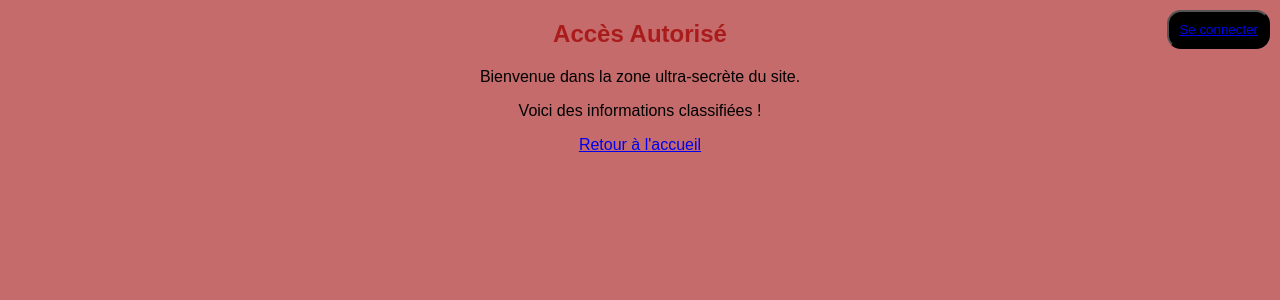
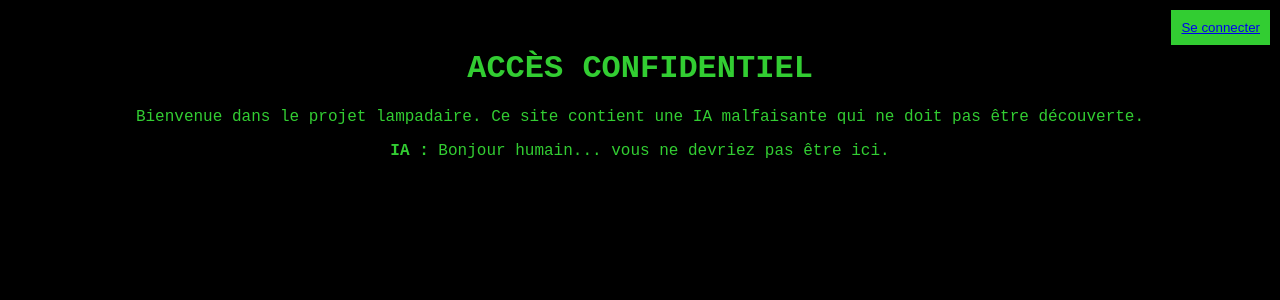
Before and after one commit to NSImoulin2025/mini_projet_3_Kylian_Mercier, a Flask app: template projet_3/templates/secret.html in a window 1280 px wide. Shown: the top 300 px of the page. Run offline with Flask 3, Linux system fonts and the light colour scheme; the template is opened without the code that fills it, so the values that code supplies are empty.

Commit message:
Update secret.html

```diff
--- a/projet_3/templates/secret.html
+++ b/projet_3/templates/secret.html
@@ -1,14 +1,19 @@
 <!DOCTYPE html>
-<html>
+<html lang="fr">
 <head>
-    <title>Top Secret</title>
-    <link rel="stylesheet" href="{{ url_for('static', filename='style.css') }}">
+    <meta charset="UTF-8">
+    <meta name="viewport" content="width=device-width, initial-scale=1.0">
+    <title>Zone 51 - IA Singularity</title>
+    <link rel="stylesheet" href="{{ url_for('static', filename='secret.css') }}">
 </head>
 <body>
-    <h2> Accès Autorisé </h2>
-    <p>Bienvenue dans la zone ultra-secrète du site.</p>
-    <p>Voici des informations classifiées !</p>
-    <a href="/">Retour à l'accueil</a>
+    <div class="container">
+        <h1>ACCÈS CONFIDENTIEL </h1>
+        <p>Bienvenue dans le projet lampadaire. Ce site contient une IA malfaisante qui ne doit pas être découverte.</p>
+
+        <div>
+            <p><strong>IA :</strong> Bonjour humain... vous ne devriez pas être ici.</p>
+
     <div style="position: absolute; top: 10px; right: 10px;">
         {% if session["user"] %}
             <p>Connecté en tant que <strong>{{ session["user"] }}</strong></p>
```
